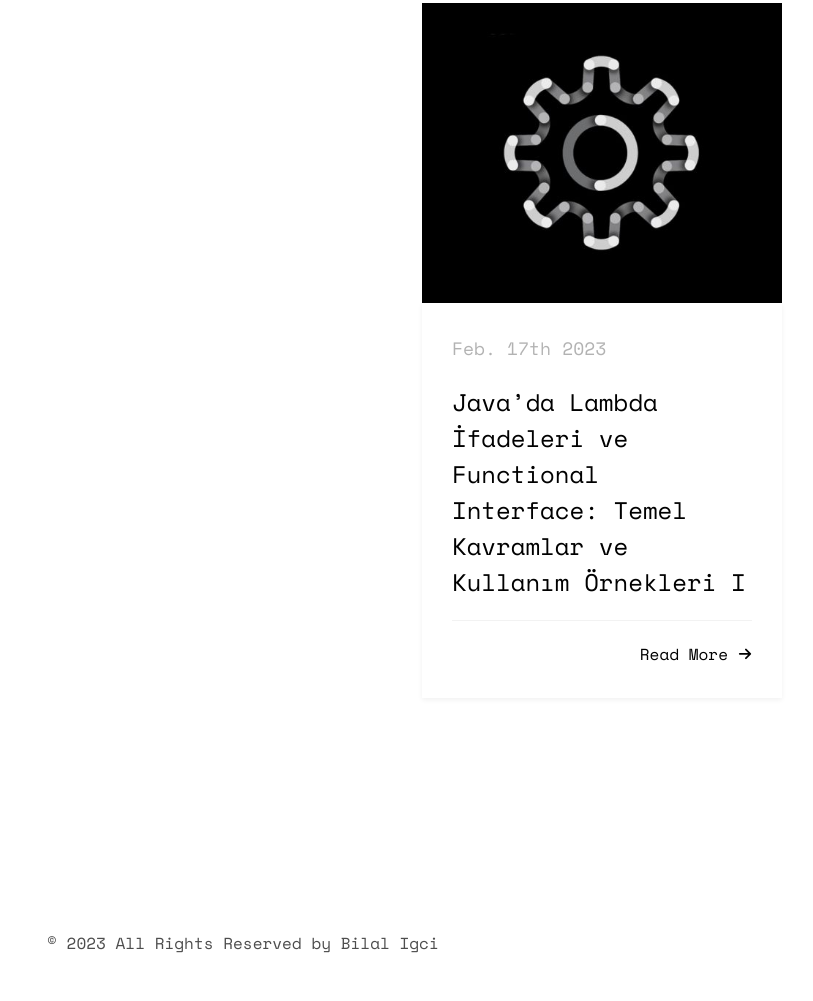
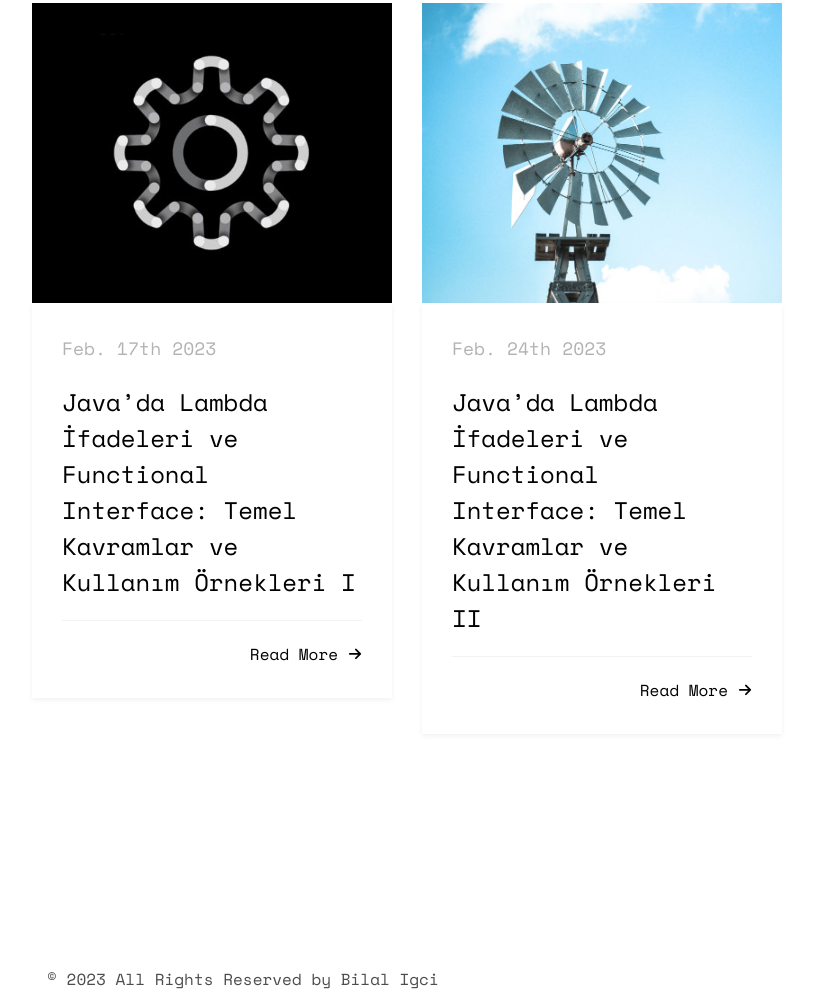
Before and after one commit to bigci10/bigci10.github.io, a plain HTML site: page index.html in a window 1280 px wide. Shown: the part 3417-4418 px from the top of the page, without its empty margins (38-851 px from the left). Drawn offline with nearby package versions, Linux system fonts and the light colour scheme; files whose address does not match are found by name.

Commit message:
Update index.html

```diff
--- a/index.html
+++ b/index.html
@@ -184,7 +184,7 @@
 				</div>
 			</div>
 			<div class="row">
-				<div class="col-md-4 col-md-offset-4">
+				<div class="col-md-4">
 					<div class="fh5co-blog animate-box">
 						<a href="https://medium.com/@m.bilaligci/javada-lambda-i%CC%87fadeleri-ve-functional-interface-temel-kavramlar-ve-kullan%C4%B1m-%C3%B6rnekleri-i-58fffb8d70f9" class="blog-bg" style="background-image: url(images/medium1.jpg);"></a>
 						<div class="blog-text">
@@ -194,6 +194,20 @@
 							<ul class="stuff">
 
 								<li><a href="https://medium.com/@m.bilaligci/javada-lambda-i%CC%87fadeleri-ve-functional-interface-temel-kavramlar-ve-kullan%C4%B1m-%C3%B6rnekleri-i-58fffb8d70f9">Read More<i class="icon-arrow-right22"></i></a></li>
+							</ul>
+						</div>
+					</div>
+				</div>
+				<div class="col-md-4">
+					<div class="fh5co-blog animate-box">
+						<a href="https://medium.com/@m.bilaligci/javada-lambda-i%CC%87fadeleri-ve-functional-interface-temel-kavramlar-ve-kullan%C4%B1m-%C3%B6rnekleri-ii-8af95b0cb722" class="blog-bg" style="background-image: url(images/portfolio-2.jpg);"></a>
+						<div class="blog-text">
+							<span class="posted_on">Feb. 24th 2023</span>
+							<h3><a href="https://medium.com/@m.bilaligci/javada-lambda-i%CC%87fadeleri-ve-functional-interface-temel-kavramlar-ve-kullan%C4%B1m-%C3%B6rnekleri-ii-8af95b0cb722">Java’da Lambda İfadeleri ve Functional Interface: Temel Kavramlar ve Kullanım Örnekleri II</a></h3>
+
+							<ul class="stuff">
+
+								<li><a href="hhttps://medium.com/@m.bilaligci/javada-lambda-i%CC%87fadeleri-ve-functional-interface-temel-kavramlar-ve-kullan%C4%B1m-%C3%B6rnekleri-ii-8af95b0cb722">Read More<i class="icon-arrow-right22"></i></a></li>
 							</ul>
 						</div>
 					</div>
```
